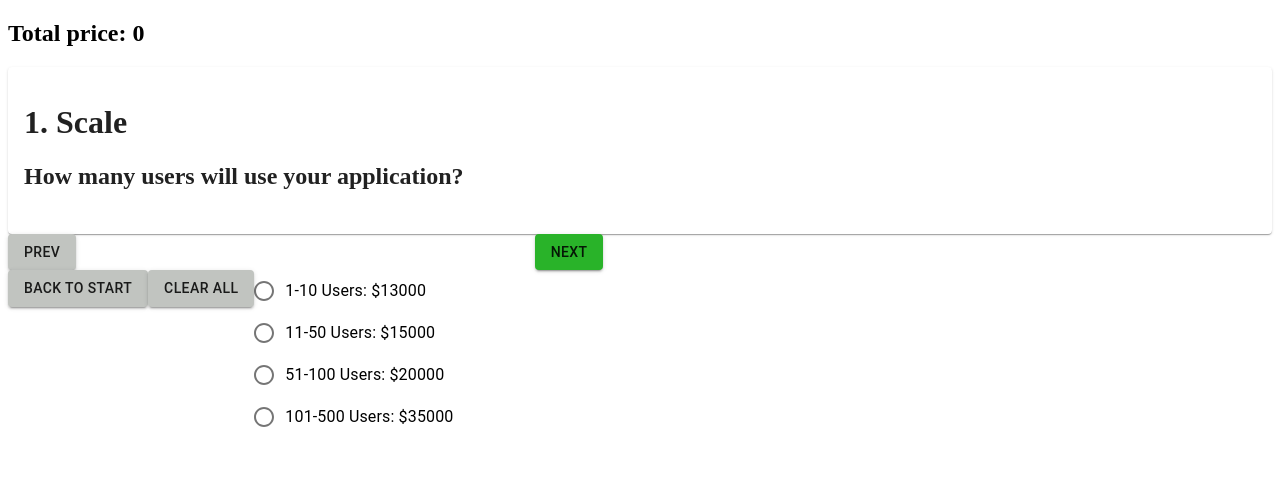
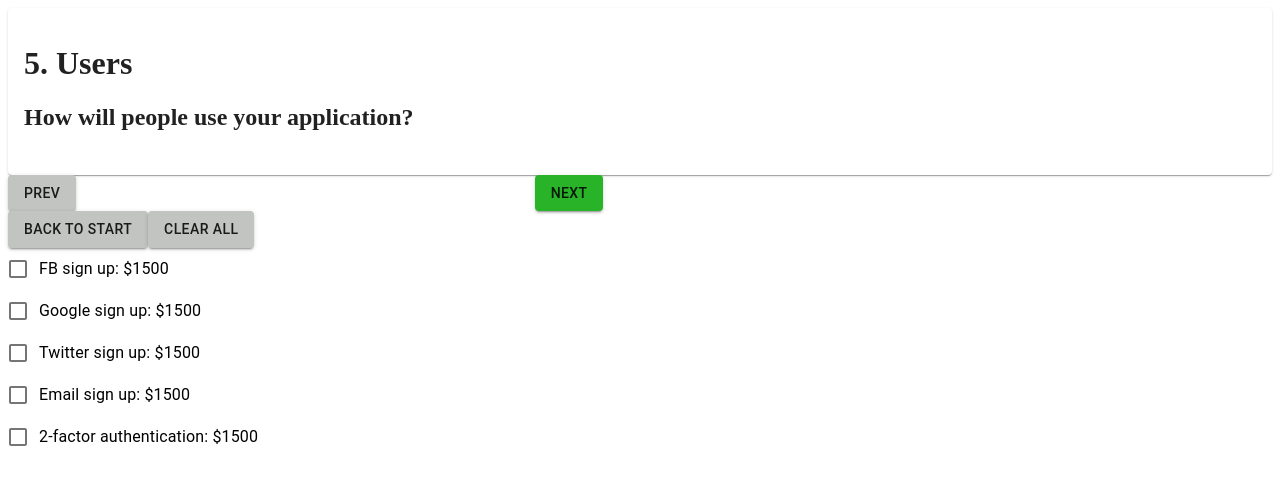
Before and after one commit to Mingyang-Li/Quote-Estimator, a React (Create React App) app: page / in a window 1280 px wide. Shown: the top 484 px of the page. Built offline with nearby package versions, Linux system fonts and the light colour scheme.

Commit message:
componerised updateAllResponses function

```diff
--- a/src/App.js
+++ b/src/App.js
@@ -8,11 +8,11 @@ import QuestionData from "./Components/QuestionPageContents/QuestionData";
 import TestingData from "./Components/QuestionPageContents/TestingData";
 
 const App = () => {
-  const [questionIndex, setQuestionIndex] = useState(0);
+  const [questionIndex, setQuestionIndex] = useState(4);
   const [selectionType, setSelectionType] = useState(
     QuestionData[questionIndex].selectionType
   );
-  const [allResponses, setAllResponses] = useState(TestingData);
+  const [allResponses, setAllResponses] = useState([]);
   const [clickedCalculateCost, setClickedCalculateCost] = useState(false);
   const [totalPrice, setTotalPrice] = useState(0);
 
@@ -42,81 +42,163 @@ const App = () => {
     setAllResponses([]);
   };
 
-  // declare an array of question numbers for all answered questions
-  const answeredQs = allResponses.map((response) => response.questionNumber);
-
   // Responsible for add, swap or delete and sorting the responses array
   const updateAllResponses = (selectedResponse) => {
-    // declare a temporary array of responses to replace allResponses state
-    let newResponses = JSON.parse(JSON.stringify(allResponses));
-    console.table(selectedResponse);
-
     // check & update allAesponses (flow)
     switch (selectionType) {
       case "single-select":
+        updateSingleSelect(selectedResponse);
+        break;
+
+      case "multi-select":
+        updateMultiSelect(selectedResponse);
+        break;
+    }
+  };
+
+  function updateSingleSelect(response) {
     if (allResponses.length === 0) {
-          newResponses.push(selectedResponse);
+      setAllResponses({
+        questionIndex: response.questionIndex,
+        questionNumber: response.questionNumber,
+        questionTopic: response.questionTopic,
+        questiontext: response.questionText,
+        userResponse: response.userResponse,
+      });
     } else {
-          // if qs is already answered, update ans, else add new ans
-          if (answeredQs.includes(selectedResponse.questionNumber)) {
-            for (let i = 0; i < allResponses.length; i++) {
+      // make a copy of original responses array
+      const copiedAllResponses = TestingData;
+
+      const answeredQs = getAnsweredQs(copiedAllResponses);
+
+      if (answeredQs.includes(response.questionNumber)) {
+        for (let i = 0; i < copiedAllResponses.length; i++) {
           if (
-                allResponses[i].questionNumber ===
-                selectedResponse.questionNumber
+            copiedAllResponses[i].questionNumber === response.questionNumber
           ) {
-                break;
+            copiedAllResponses[i].userResponse = response.userResponse;
+          }
+        }
+        // no need to sort responses, as they're already sorted, we're only updating user responses
       } else {
-                break;
+        copiedAllResponses.push({
+          questionIndex: response.questionIndex,
+          questionNumber: response.questionNumber,
+          questionTopic: response.questionTopic,
+          questiontext: response.questionText,
+          userResponse: response.userResponse,
+        });
+        sortTempResponses(copiedAllResponses);
+      }
+      // Updating allResponses with copiedAllResponses
+      setAllResponses(copiedAllResponses);
+    }
+  }
+
+  function updateMultiSelect(response) {
+    if (allResponses.length === 0) {
+      setAllResponses({
+        questionIndex: response.questionIndex,
+        questionNumber: response.questionNumber,
+        questionTopic: response.questionTopic,
+        questiontext: response.questionText,
+        userResponse: [response.userResponse],
+      });
+    } else {
+      // make a copy of original responses array
+      const copiedAllResponses = TestingData;
+
+      // initialise an array to be populated by question numbers for all answered questions
+      const answeredQs = getAnsweredQs(copiedAllResponses);
+
+      // if qs is already answered (qs number in answeredQs), we need to check if the checked box is already checked
+      if (answeredQs.includes(response.questionNumber)) {
+        // for all the anwered questions
+        for (let i = 0; i < copiedAllResponses.length; i++) {
+          // if the question number is the same as the qs num of the checked box
+          if (
+            copiedAllResponses[i].questionNumber === response.questionNumber
+          ) {
+            // we create an temoary array of its selected checkboxes,
+            // (which includes both optionText AND optionPrice) - for updating the state
+            let selectedCheckboxes = copiedAllResponses[i].userResponse;
+
+            // we create another array which only has the optionText of selected checkboxes
+            const selectedOptionTexts = selectedCheckboxes.map(
+              (item) => item.optionText
+            );
+
+            // if optionText of the selected response doesn't exist in the array for the selected checkboxes of optionText
+            // we add userResponse of the selected checkbox into selectedCheckboxes
+            if (
+              !selectedOptionTexts.includes(response.userResponse.optionText)
+            ) {
+              selectedCheckboxes.push(response.userResponse);
+            } else {
+              // if optionText of the selected response already exist in the array for the selected checkboxes of optionText
+              // we remove the equivalent object from selectedCheckboxes by its index
+              for (let j = 0; j < selectedCheckboxes.length; j++) {
+                if (selectedCheckboxes[j].optionText === response.optionText) {
+                  selectedCheckboxes.splice(j, 1);
+                }
+              }
+            }
+
+            // Once checkboxes have been updated, we set the updated selectedCheckboxes to be the userResponse of the current question
+            copiedAllResponses[i].userResponse = selectedCheckboxes;
           }
         }
       } else {
-            newResponses.push(selectedResponse);
+        // if the question number of checked box is NOT in answeredQs,
+        // we simply add a new object into copiedAllResponses
+        // keep in mind that you'll need an ARRAY to store all checkbox responses
+        copiedAllResponses.push({
+          questionIndex: response.questionIndex,
+          questionNumber: response.questionNumber,
+          questionTopic: response.questionTopic,
+          questiontext: response.questionText,
+          userResponse: [response.userResponse],
+        });
+
+        // You need to sort copiedAllResponses once you've added a new object
+        // This is because user might not be answering questions in order
+        sortTempResponses(copiedAllResponses);
+      }
+
+      // Update the state for allResponses with the latest copiedAllResponses
+      setAllResponses(copiedAllResponses);
     }
   }
-        break;
-      case "multi-select":
-        console.log("multi-select!");
-        // if (allResponses.length === 0) {
-        //   newResponses.push(selectedResponse);
-        // } else {
-        //   // if qs is already answered (qs number in answeredQs)
-        //   if (answeredQs.includes(selectedResponse.questionNumber)) {
-        //     // if the clicked checkbox is new (answertext not in any of the selectedAnswers array),
-        //     // we add currSelectedOption into selected checkboxes array of matching qs
 
-        //     // else if the clicked checkbox is not new (answertext already in selectedAnswers array),
-        //     // we delete the item from selectedAnswers (becos it's unchecked when clicked on)
-        //     break;
-        //   } else {
-        //     // if qs is not answered at all, simply add currSelectedOption into newResponses
-        //     break;
-        //   }
-        // }
-        break;
+  // Declare function to populate answeredQs
+  function getAnsweredQs(answeredQuestions) {
+    let tempArr = [];
+    for (let i = 0; i < answeredQuestions.length; i++) {
+      tempArr.push(answeredQuestions[i].questionNumber);
+    }
+    return tempArr;
   }
 
-    // Sort allResponses by questionnNumber (ascending)
-    newResponses.sort((item1, item2) => {
+  // Sort allResponses by questionnNumber (ascending) when called
+  function sortTempResponses(responses) {
+    responses.sort((item1, item2) => {
       if (item1.questionNumber > item2.questionNumber) {
         return 1;
       } else {
         return -1;
       }
     });
-
-    // Updating allResponses with newResponses
-    setAllResponses(newResponses);
-  };
+  }
 
   const calculateTotalPrice = () => {
     let newTotal = 0;
     allResponses.forEach((response) => {
       switch (response.selectionType) {
         case "single-select":
-          newTotal += response.estimatedCost;
+          newTotal += response.userResponse.optionPrice;
         case "multi-select":
-          response.selectedAnswers.forEach((checkbox) => {
-            newTotal += checkbox.estimatedCost;
+          response.userResponse.forEach((checkbox) => {
+            newTotal += checkbox.optionPrice;
           });
       }
     });
@@ -143,7 +225,6 @@ const App = () => {
       return (
         <GlobalContext.Provider value={tools}>
           <MuiThemeProvider theme={theme}>
-            <h2>Total price: {totalPrice}</h2>
             <QuestionPage />
           </MuiThemeProvider>
         </GlobalContext.Provider>
--- a/src/Components/QuestionPageContents/SelectionOptions/MultiSelectOptions.js
+++ b/src/Components/QuestionPageContents/SelectionOptions/MultiSelectOptions.js
@@ -7,26 +7,50 @@ import FormControl from "@material-ui/core/FormControl";
 import GlobalContext from "../../../Contexts/GlobalContext";
 
 const MultiSelectQuestions = () => {
-  const { questionIndex } = useContext(GlobalContext);
+  const { questionIndex, updateAllResponses } = useContext(GlobalContext);
+  const currQuestion = QuestionData[questionIndex];
 
-  const [checked, setChecked] = React.useState(true);
+  const getAnswers = () => {
+    let allAnswers = [];
+    for (let i = 0; i < currQuestion.answerOptions.length; i++) {
+      allAnswers.push({
+        optionIndex: i,
+        questionIndex: currQuestion.questionIndex,
+        questionNumber: currQuestion.questionNumber,
+        questionTopic: currQuestion.questionTopic,
+        questiontext: currQuestion.questionText,
+        userResponse: {
+          optionText: currQuestion.answerOptions[i].answerText,
+          optionPrice: currQuestion.answerOptions[i].price,
+        },
+      });
 
-  const handleChange = (event) => {
-    setChecked(event.target.checked);
+      // console.log(
+      //   `question ${currQuestion.questionNumber} option ${currQuestion.answerOptions[i].answerText} is mapped`
+      // );
+    }
+    return allAnswers;
   };
 
-  const currQuestion = QuestionData[questionIndex];
+  const answers = getAnswers();
+  // console.table(answers);
 
   return (
     <div>
       <FormControl component="fieldset">
-        <FormGroup aria-label="users" name="users" onChange={handleChange}>
-          {currQuestion.answerOptions.map(({ answerText, price }) => (
+        <FormGroup aria-label="users" name="users">
+          {answers.map(({ optionIndex, userResponse }) => (
             <FormControlLabel
-              value={answerText}
+              key={userResponse.optionText}
+              value={userResponse.optionText}
               control={<Checkbox />}
-              label={answerText + ": " + price.toString()}
-              price={price}
+              label={
+                userResponse.optionText +
+                ": $" +
+                userResponse.optionPrice.toString()
+              }
+              price={userResponse.optionPrice}
+              // onClick={() => updateAllResponses(currQuestion[optionIndex])}
             />
           ))}
         </FormGroup>
--- a/src/Components/QuestionPageContents/SelectionOptions/SingleSelectOptions.js
+++ b/src/Components/QuestionPageContents/SelectionOptions/SingleSelectOptions.js
@@ -8,15 +8,7 @@ import GlobalContext from "../../../Contexts/GlobalContext";
 
 const SingleSelectOptions = () => {
   const { questionIndex, updateAllResponses } = useContext(GlobalContext);
-
   const currQuestion = QuestionData[questionIndex];
-
-  const [value, setValue] = useState();
-
-  const handleRadioChange = (event) => {
-    event.preventDefault();
-    setValue(event.target.value);
-  };
 
   const getAnswers = () => {
     let allAnswers = [];
@@ -27,8 +19,10 @@ const SingleSelectOptions = () => {
         questionNumber: currQuestion.questionNumber,
         questionTopic: currQuestion.questionTopic,
         questiontext: currQuestion.questionText,
-        optionText: currQuestion.answerOptions[i].answerText,
-        optionPrice: currQuestion.answerOptions[i].price,
+        userResponse: {
+          optionText: currQuestion.answerOptions[i].answerText,
+          optionPrice: currQuestion.answerOptions[i].price,
+        },
       });
 
       // console.log(
@@ -48,14 +42,18 @@ const SingleSelectOptions = () => {
         name={currQuestion.questionTopic}
         // onChange={handleRadioChange}
       >
-        {answers.map(({ optionIndex, optionText, optionPrice }) => (
+        {answers.map(({ optionIndex, userResponse }) => (
           <FormControlLabel
-            key={optionText}
-            value={optionText}
-            price={optionPrice}
+            key={userResponse.optionText}
+            value={userResponse.optionText}
+            price={userResponse.optionPrice}
             control={<Radio />}
-            label={optionText + ": $" + optionPrice.toString()}
-            onChange={() => updateAllResponses(answers[optionIndex])}
+            label={
+              userResponse.optionText +
+              ": $" +
+              userResponse.optionPrice.toString()
+            }
+            onClick={() => updateAllResponses(answers[optionIndex])}
           />
         ))}
       </RadioGroup>
--- a/src/Components/QuestionPageContents/TestingData.js
+++ b/src/Components/QuestionPageContents/TestingData.js
@@ -1,73 +1,69 @@
 const TestingData = [
   {
+    optionIndex: 0,
+    questionIndex: 0,
     questionNumber: 1,
     questionTopic: "Scale",
     questionText: "How many users will use your application?",
-    userResponse: { answerText: "101-500 Users", price: 35000 },
+    userResponse: { optionText: "101-500 Users", price: 35000 },
   },
   {
+    optionIndex: 1,
+    questionIndex: 1,
     questionNumber: 2,
     questionTopic: "Purpose",
     questionText: "What will you use it for?",
-    userResponse: { answerText: "E-Commerce", price: 5000 },
+    userResponse: { optionText: "E-Commerce", price: 5000 },
   },
   {
+    optionIndex: 0,
+    questionIndex: 2,
     questionNumber: 3,
     questionTopic: "Management",
     questionText:
       "Would you like to be able edit content of your application by yourself? (CMS)",
-    userResponse: { answerText: "Yes", price: 5000 },
+    userResponse: { optionText: "Yes", price: 5000 },
   },
   {
+    optionIndex: 1,
+    questionIndex: 3,
     questionNumber: 4,
     questionTopic: "Appearance",
     questionText:
       "How pretty would you like your application to appear towards users?",
-    userResponse: { answerText: "Polished", price: 2900 },
+    userResponse: { optionText: "Polished", price: 2900 },
   },
-  {
-    questionNumber: 5,
-    questionTopic: "Users",
-    questionText: "How will people use your application?",
-    userResponse: [
-      { answerText: "FB sign up", price: 1500 },
-      { answerText: "Google sign up", price: 1500 },
-      { answerText: "Twitter sign up", price: 1500 },
-      { answerText: "Email sign up", price: 1500 },
-      { answerText: "2-factor authentication", price: 1500 },
-      //{ answerText: "Custom", price: 0 },
-    ],
-  },
-  {
-    questionNumber: 6,
-    questionTopic: "Content Generation",
-    questionText: "How will you generate content to your application?",
-    userResponse: [
-      { answerText: "Activity Feeds", price: 1000 },
-      { answerText: "File Uploading", price: 1200 },
-      { answerText: "User Profiles", price: 1200 },
-      { answerText: "In-app Messaging", price: 1400 },
-      { answerText: "Audio/Video Streaming", price: 1600 },
-      { answerText: "Global Search", price: 2000 },
-      { answerText: "Advanced Filters & Search", price: 2500 },
-      //{ answerText: "Custom", price: 0 },
-    ],
-  },
-  {
-    questionNumber: 7,
-    questionTopic: "Payment Integration",
-    questionText: "How would you like the web app to process payments?",
-    userResponse: [
-      { answerText: "Stripe (Credit Card)", price: 1700 },
-      { answerText: "PayPal", price: 1500 },
-      { answerText: "Afterpay", price: 1600 },
-      { answerText: "LayBuy", price: 1600 },
-      { answerText: "Genoapay", price: 1600 },
-      { answerText: "Paymark", price: 1400 },
-      { answerText: "Bank Transfer", price: 1400 },
-      { answerText: "Paystation", price: 1400 },
-      //{ answerText: "Custom", price: 0 },
-    ],
-  },
+  // these multi-select responses will have an optionIndex for each
+  // {
+  //   questionIndex: 4,
+  //   questionNumber: 5,
+  //   questionTopic: "Users",
+  //   questionText: "How will people use your application?",
+  //   userResponse: [
+  //     { optionText: "FB sign up", price: 1500 },
+  //     { optionText: "2-factor authentication", price: 1500 },
+  //   ],
+  // },
+  // {
+  //   questionIndex: 5,
+  //   questionNumber: 6,
+  //   questionTopic: "Content Generation",
+  //   questionText: "How will you generate content to your application?",
+  //   userResponse: [
+  //     { optionText: "File Uploading", price: 1200 },
+  //     { optionText: "Global Search", price: 2000 },
+  //     { optionText: "Advanced Filters & Search", price: 2500 },
+  //   ],
+  // },
+  // {
+  //   questionIndex: 6,
+  //   questionNumber: 7,
+  //   questionTopic: "Payment Integration",
+  //   questionText: "How would you like the web app to process payments?",
+  //   userResponse: [
+  //     { optionText: "Stripe (Credit Card)", price: 1700 },
+  //     { optionText: "Paymark", price: 1400 },
+  //   ],
+  // },
 ];
 export default TestingData;
--- a/src/Pages/QuestionPage.js
+++ b/src/Pages/QuestionPage.js
@@ -1,4 +1,3 @@
-import { useContext } from "react";
 import QuestionHeader from "../Components/QuestionPageContents/QuestionHeader";
 import QuestionContent from "../Components/QuestionPageContents//QuestionContent";
 import MainButtonGroup from "../Components/ButtonGroups/MainButtonGroup";
@@ -7,8 +6,8 @@ import SecondaryButtonGroup from "../Components/ButtonGroups/SecondaryButtonGrou
 const QuestionPage = () => {
   return (
     <>
-      <QuestionHeader/>
-      <MainButtonGroup/>
+      <QuestionHeader />
+      <MainButtonGroup />
       <SecondaryButtonGroup />
       <QuestionContent />
     </>
```
Lines whose indentation alone changed are shown as unchanged.
